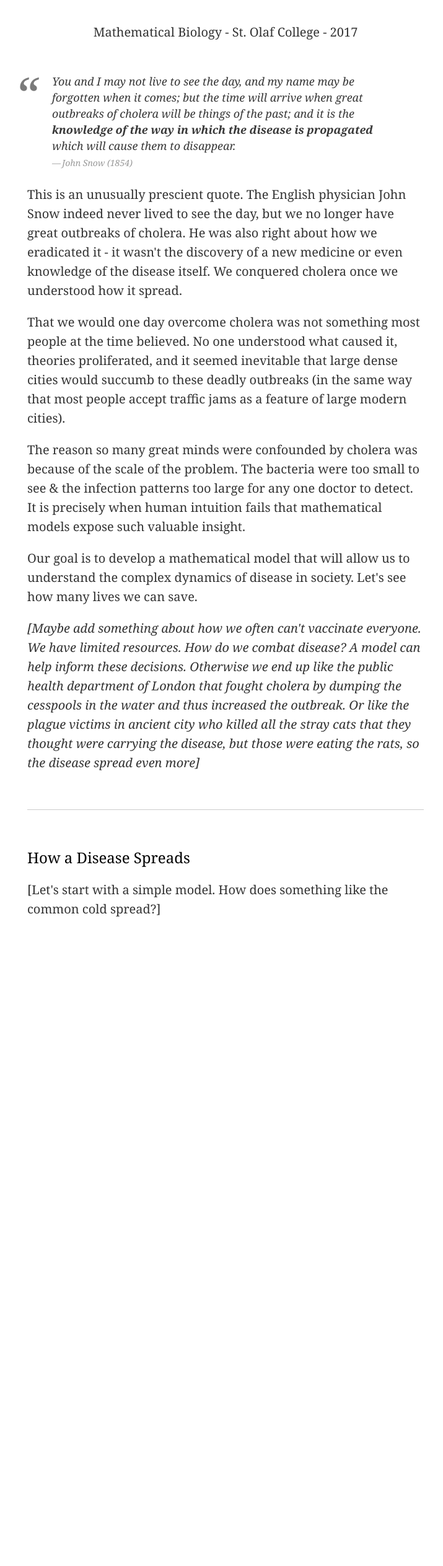
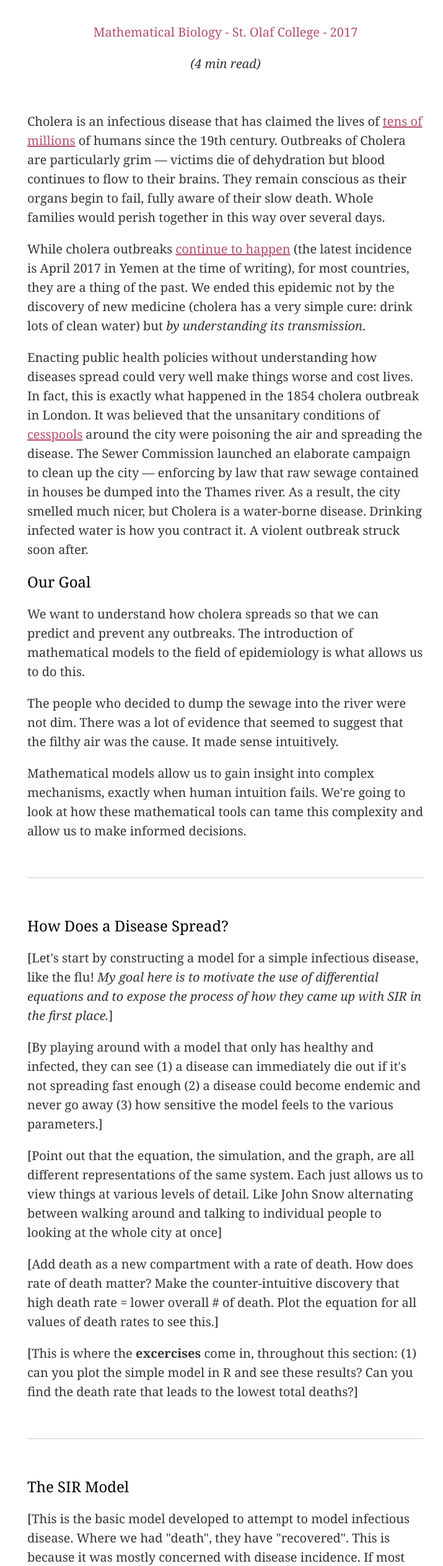
Before and after one commit to OmarShehata/ending-epidemics, a plain HTML site: page index.html in a window 1280 px wide. Shown: the part 200-2727 px from the top of the page at 62% size, without its empty margins (276-991 px from the left). Before the commit the page ends 1702 px from the top, so only its background shows below. Drawn offline with Linux system fonts and the light colour scheme.

Commit message:
First solid draft

```diff
--- a/index.html
+++ b/index.html
@@ -8,17 +8,72 @@
 <div class="article">
 	<h1 class="centered-text title-top">Ending Epidemics</h1>
 	<h1 class="centered-text title-bottom">With Maths!</h1>
-	<p class="centered-text faded-text"> Mathematical Biology - St. Olaf College - 2017</p>
+	<p class="centered-text faded-text subtitle">Mathematical Biology - St. Olaf College - 2017</p>
+	<p class="centered-text faded-text"><i>(<span id="minutes_read"></span> min read)</i></p>
 	</br>
-	<blockquote>You and I may not live to see the day, and my name may be forgotten when it comes; but the time will arrive when great outbreaks of cholera will be things of the past; and it is the <b>knowledge of the way in which the disease is propagated</b> which will cause them to disappear.<cite>John Snow (1854)</cite></blockquote>
-	<p>This is an unusually prescient quote. The English physician John Snow indeed never lived to see the day, but we no longer have great outbreaks of cholera. He was also right about how we eradicated it - it wasn't the discovery of a new medicine or even knowledge of the disease itself. We conquered cholera once we understood how it spread.</p>
-	<p>That we would one day overcome cholera was not something most people at the time believed. No one understood what caused it, theories proliferated, and it seemed inevitable that large dense cities would succumb to these deadly outbreaks (in the same way that most people accept traffic jams as a feature of large modern cities).</p>
-	<p>The reason so many great minds were confounded by cholera was because of the scale of the problem. The bacteria were too small to see & the infection patterns too large for any one doctor to detect. It is precisely when human intuition fails that mathematical models expose such valuable insight. </p>
-	<p>Our goal is to develop a mathematical model that will allow us to understand the complex dynamics of disease in society. Let's see how many lives we can save.</p>
-	<p><i>[Maybe add something about how we often can't vaccinate everyone. We have limited resources. How do we combat disease? A model can help inform these decisions. Otherwise we end up like the public health department of London that fought cholera by dumping the cesspools in the water and thus increased the outbreak. Or like the plague victims in ancient city who killed all the stray cats that they thought were carrying the disease, but those were eating the rats, so the disease spread even more]</i></p>
+
+	<p>Cholera is an infectious disease that has claimed the lives of <a href="https://en.wikipedia.org/wiki/Cholera#cite_note-70" target="blank">tens of millions</a> of humans since the 19th century. Outbreaks of Cholera are particularly grim &mdash; victims die of dehydration but blood continues to flow to their brains. They remain conscious as their organs begin to fail, fully aware of their slow death. Whole families would perish together in this way over several days. </p>
+	<p>While cholera outbreaks <a href="https://en.wikipedia.org/wiki/Cholera_outbreaks_and_pandemics#Notable_outbreaks_.282010.E2.80.93present.29">continue to happen</a> (the latest incidence is April 2017 in Yemen at the time of writing), for most countries, they are a thing of the past. We ended this epidemic not by the discovery of new medicine (cholera has a very simple cure: drink lots of clean water) but <i>by understanding its transmission</i>.</p>
+	<p>Enacting public health policies without understanding how diseases spread could very well make things worse and cost lives. In fact, this is exactly what happened in the 1854 cholera outbreak in London. It was believed that the unsanitary conditions of <a href="https://en.wikipedia.org/wiki/Cesspit">cesspools</a> around the city were poisoning the air and spreading the disease. The Sewer Commission launched an elaborate campaign to clean up the city &mdash; enforcing by law that raw sewage contained in houses be dumped into the Thames river. As a result, the city smelled much nicer, but Cholera is a water-borne disease. Drinking infected water is how you contract it. A violent outbreak struck soon after.</p>
+	<h2>Our Goal</h2>
+	<p>We want to understand how cholera spreads so that we can predict and prevent any outbreaks. The introduction of mathematical models to the field of epidemiology is what allows us to do this.</p>
+	<p>The people who decided to dump the sewage into the river were not dim. There was a lot of evidence that seemed to suggest that the filthy air was the cause. It made sense intuitively.</p>
+	<p>Mathematical models allow us to gain insight into complex mechanisms, exactly when human intuition fails. We're going to look at how these mathematical tools can tame this complexity and allow us to make informed decisions. </p>
 	<hr>
-	<h2>How a Disease Spreads</h2>
-	<p>[Let's start with a simple model. How does something like the common cold spread?]</p>
+	<h2>How Does a Disease Spread?</h2>
+	<p>[Let's start by constructing a model for a simple infectious disease, like the flu! <i>My goal here is to motivate the use of differential equations and to expose the process of how they came up with SIR in the first place.</i>]</p>
+	<p>[By playing around with a model that only has healthy and infected, they can see (1) a disease can immediately die out if it's not spreading fast enough (2) a disease could become endemic and never go away (3) how sensitive the model feels to the various parameters.]</p>
+	<p>[Point out that the equation, the simulation, and the graph, are all different representations of the same system. Each just allows us to view things at various levels of detail. Like John Snow alternating between walking around and talking to individual people to looking at the whole city at once]</p>
+	<p>[Add death as a new compartment with a rate of death. How does rate of death matter? Make the counter-intuitive discovery that high death rate = lower overall # of death. Plot the equation for all values of death rates to see this.]</p>
+	<p>[This is where the <b>excercises</b> come in, throughout this section: (1) can you plot the simple model in R and see these results? Can you find the death rate that leads to the lowest total deaths?]</p>
+	<hr>
+	<h2>The SIR Model</h2>
+	<p>[This is the basic model developed to attempt to model infectious disease. Where we had "death", they have "recovered". This is because it was mostly concerned with disease incidence. If most people got infected and recovered that's still bad.]</p>
+	<p>[Introduce equations, look at it in graph and in simulation]</p>
+	<p>[Can we determine when an epidemic occurs? We can fiddle around with beta and gamma, but we need to be able to see across both parameters. Just like we did before to see all values of death rate and their effect, we can simulatnously look at these two variables. (Note on what happens with 4 or more dimensions, and we can still use mathematical tools even if we can't visualize it)]</p>
+	<p>[Just as before, students will be asked to continue to construct this in R. The idea is to be able to make intuitive insights using the visualizations and confirm them and see them mathematically using R. This way of switching between getting an intuition while developing your model is I think a powerful way of learning.]</p>
+	<hr>
+	<h2>Back to Cholera</h2>
+	<p>[Now let's apply our SIR model to cholera. <a href="https://cran.r-project.org/web/packages/cholera/vignettes/time.series.html">This</a> is what the fatalaties look like. It doesn't quite match. A lot more people should have died. Why didn't they?] </p>
+	<p>[<i>I'm not sure where to go from here, because to truly get an accurate model we have to include the fact that number if infected doesn't actually increase infection rate, because it's only one specific family whose cesspool leaks into the water. We can model the pump removal and use that to explain why the infection stopped suddenly but that's not actually what happened. Should we lie? Alternatively we can just try to apply it to another dat set]</i>] </p>
+	<hr>
+	<h2>Where to Next?</h2>
+	<p><a href="https://github.com/lindbrook/cholera/blob/master/README.Rmd">This</a> is a wondeful package to explore different hypothesis for the cholera outbreak. It contains the pump locations, fatalaties & addresses</p>
+	<!--
+		====================
+		- How does a disease spread?
+
+		* Just a basic healthy/infected simulation. We learned that everyone is healthy as long as no one is sick. Click to toggle sickness. Now that's still not quite causing an epidemic. Try clicking and holding. This disease never goes away now.
+
+		The initial conditions matter a lot.
+
+		* Now to put this into an equation, it's nice to be able to see the whole behavior over time. We can also tweak it!
+		* But we can still see what the simulation actually looks like. Note that all three of these representations (simulation, equation and graph) are all different ways of looking at the same system. But because we're looking at a process in time, each one offers us varying levels of detail, and allows us to make different insights.
+
+		=======================
+		- The SIR Model
+
+		* This is a tool developed by X to model Y.
+		* Let's see what this looks like. Show the equations and its graph.
+		* At what point does this epidemic explode?
+
+		=================
+		- Back to Cholera
+
+		* Apply our model to the disaease, given some data, and answer some questions about how to prevent it and such.
+		==================
+		- Extend the model
+
+		* Add death
+		* Add spatial or argue for why spatial doesn't matter
+
+	 -->
 </div>
+<script type="text/javascript">
+	// Compute how many minutes to read
+	var wordCount = document.querySelector(".article").textContent.split(" ").length;
+	var minutes = Math.round(wordCount / 200);
+	document.querySelector("#minutes_read").innerHTML = String(minutes);
+</script>
 </body>
 </html>
--- a/style.css
+++ b/style.css
@@ -1,6 +1,26 @@
 /* Inspired by distill.pub */
 body {
 	font-family: HoeflerText-Regular,Cochin,Georgia,serif;
+}
+
+/* unvisited link */
+a:link {
+    color: #B2506A;
+}
+
+/* visited link */
+a:visited {
+    color: #662E3C;
+}
+
+/* mouse over link */
+a:hover {
+    color: #E56788;
+}
+
+/* selected link */
+a:active {
+    color: #E56788;
 }
 
 .article {
@@ -15,6 +35,7 @@ body {
 .faded-text {
 	color: rgba(0, 0, 0, 0.5);
 }
+
 
 .title-top {
 	margin-bottom: 0px;
@@ -35,6 +56,10 @@ body {
 	font-size:20px;
 	line-height: 31px;
 	color:rgba(0, 0, 0, 0.8);;
+}
+
+.subtitle {
+	color:#B2506A!important;
 }
 
 hr {
```
Also changed, not shown: draft2.html (added, +24 -0 lines).
